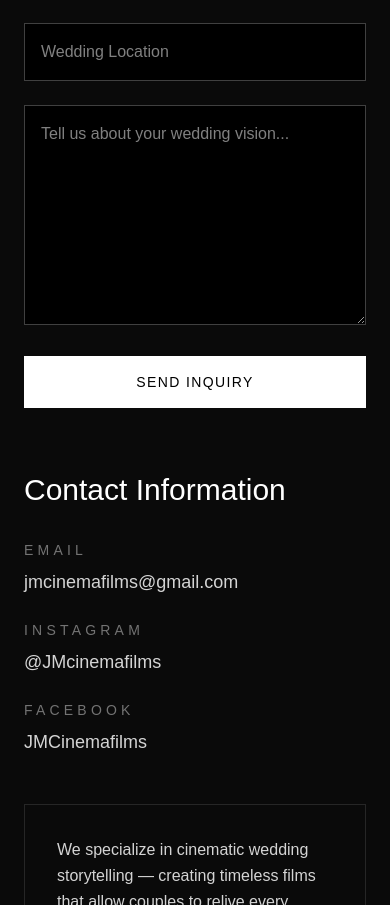
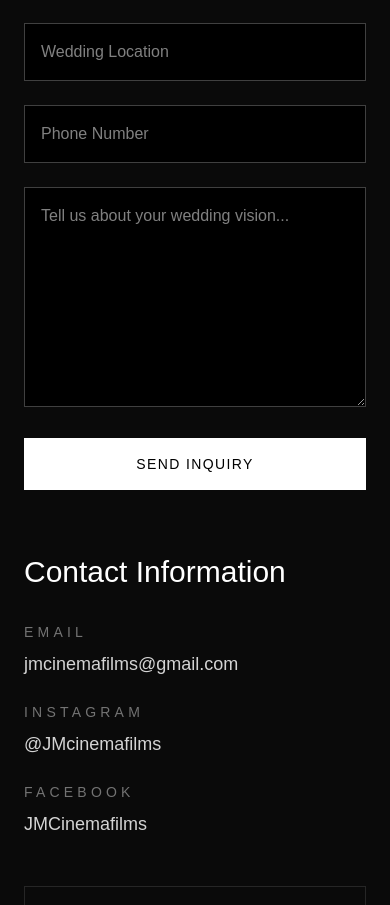
Before and after one commit to jungljjv/jmcinemafilms, a Next.js app: page / in a window 390 px wide. Shown: the part 7136-8041 px from the top of the page. Built offline with nearby package versions, Linux system fonts and the light colour scheme.

Commit message:
phone number add

```diff
--- a/app/page.tsx
+++ b/app/page.tsx
@@ -291,6 +291,12 @@ export default function JMCinemaFilmsWebsite() {
           className="w-full bg-black border border-neutral-700 p-4 text-white outline-none"
         />
 
+<input
+  type="text"
+  name="phone_number"
+  placeholder="Phone Number"
+  className="w-full bg-black border border-neutral-700 p-4 text-white outline-none"
+/>
         <textarea
   name="message"
   placeholder="Tell us about your wedding vision..."
```
